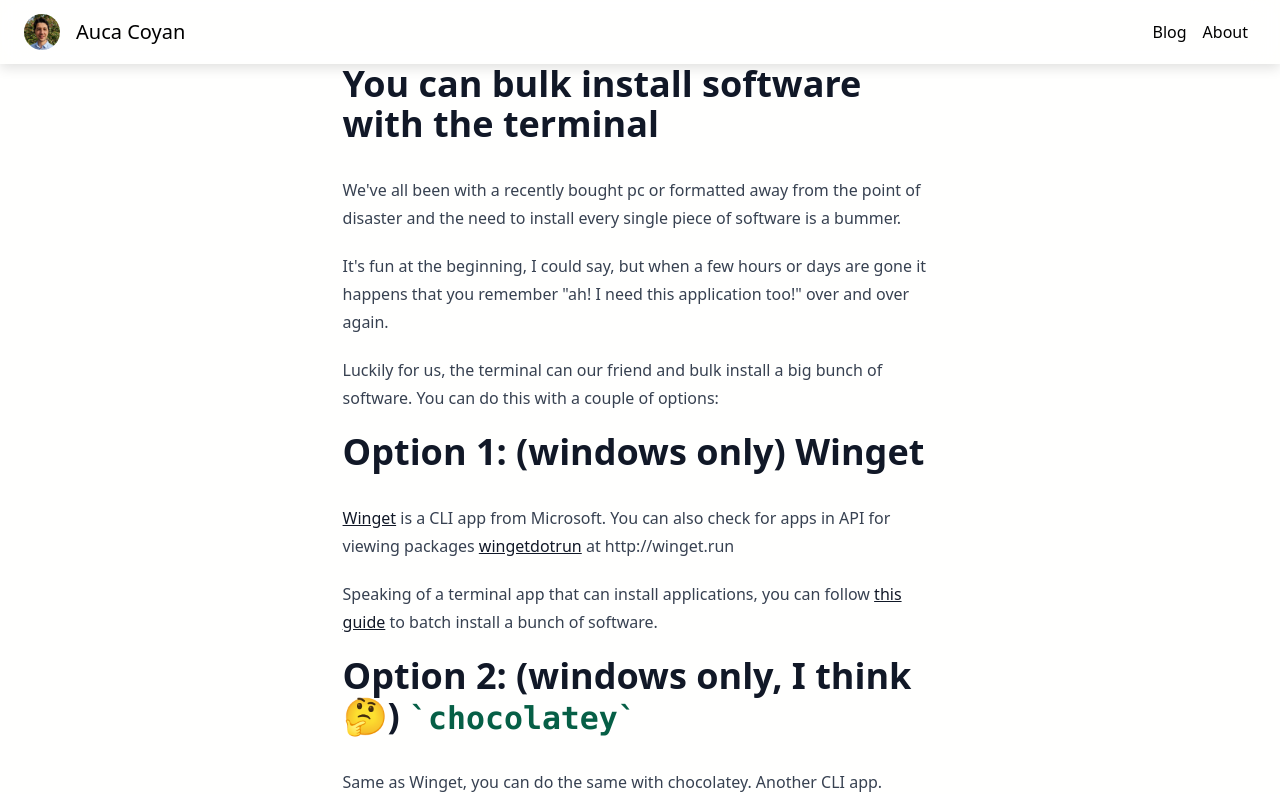
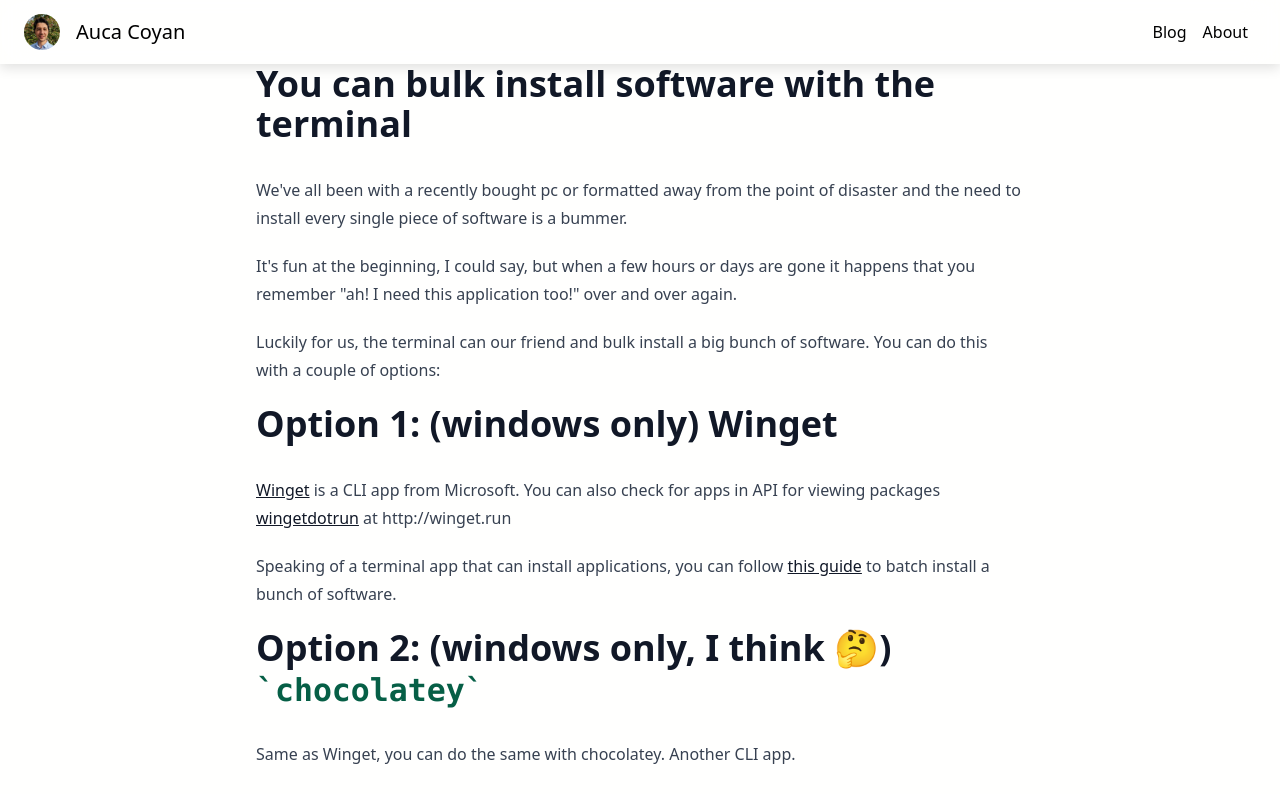
Before and after one commit to AucaCoyan/blog, a Next.js app: page /blog/post/bulk_install_software in a window 1280 px wide. Shown: the top 794 px of the page. Built offline with nearby package versions, Linux system fonts and the light colour scheme.

Commit message:
:lipstick: modify width of blog posts on `1920` screens

```diff
--- a/src/pages/blog/post/[slug].tsx
+++ b/src/pages/blog/post/[slug].tsx
@@ -4,7 +4,7 @@
 
 export default function PostPage({ frontmatter, content }) {
   return (
-    <div className="mx-auto prose dark:prose-invert prose-code:text-emerald-800 dark:prose-code:text-gray-300 hover:prose-a:text-blue-500 dark:hover:prose-a:text-orange-500 prose-pre:bg-slate-100 dark:prose-pre:bg-slate-700">
+    <div className="max-w-3xl mx-auto prose dark:prose-invert prose-code:text-emerald-800 dark:prose-code:text-gray-300 hover:prose-a:text-blue-500 dark:hover:prose-a:text-orange-500 prose-pre:bg-slate-100 dark:prose-pre:bg-slate-700">
       <h1>{frontmatter.title}</h1>
       <div dangerouslySetInnerHTML={{ __html: md().render(content) }} />
     </div>
```
